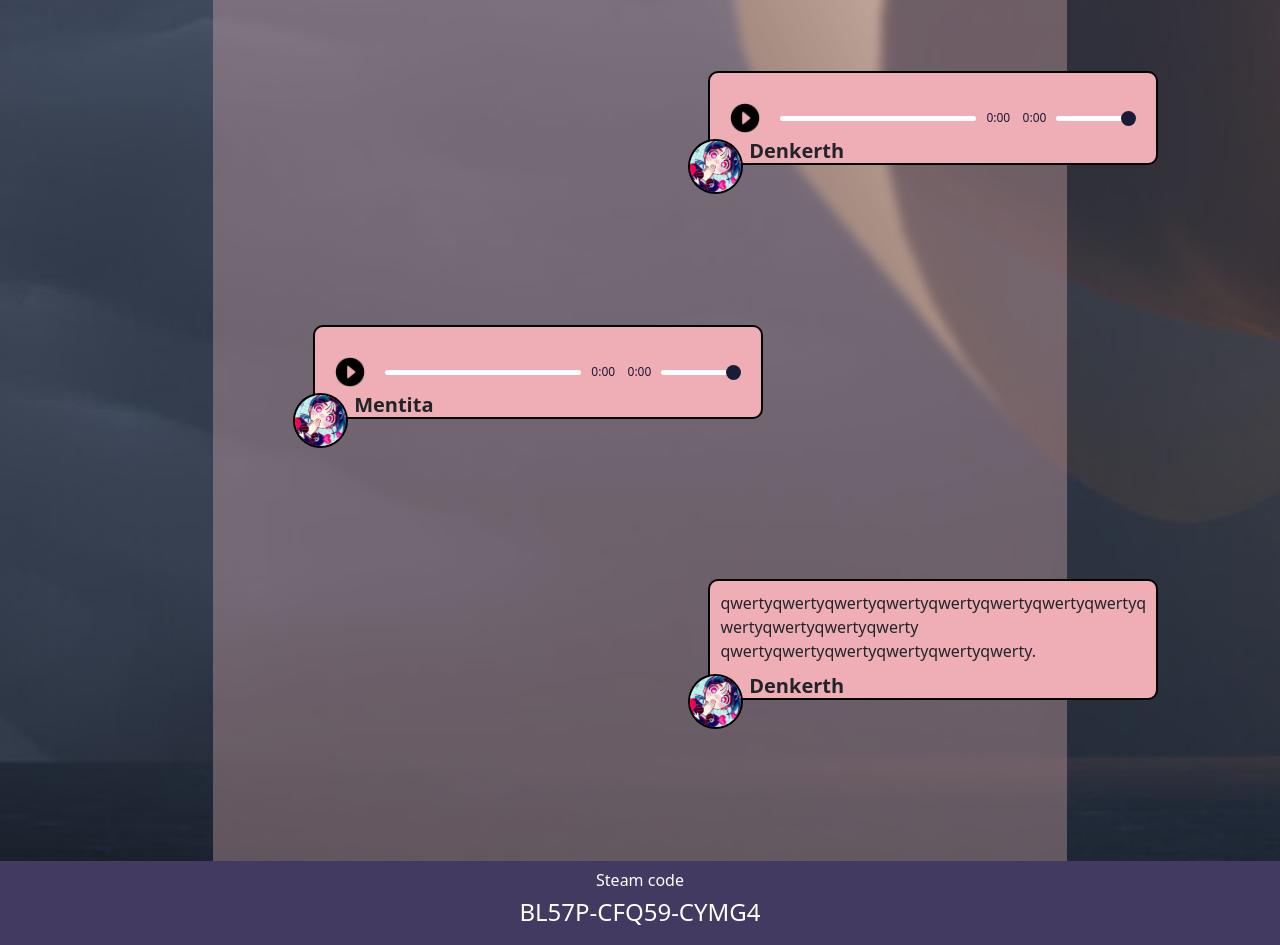
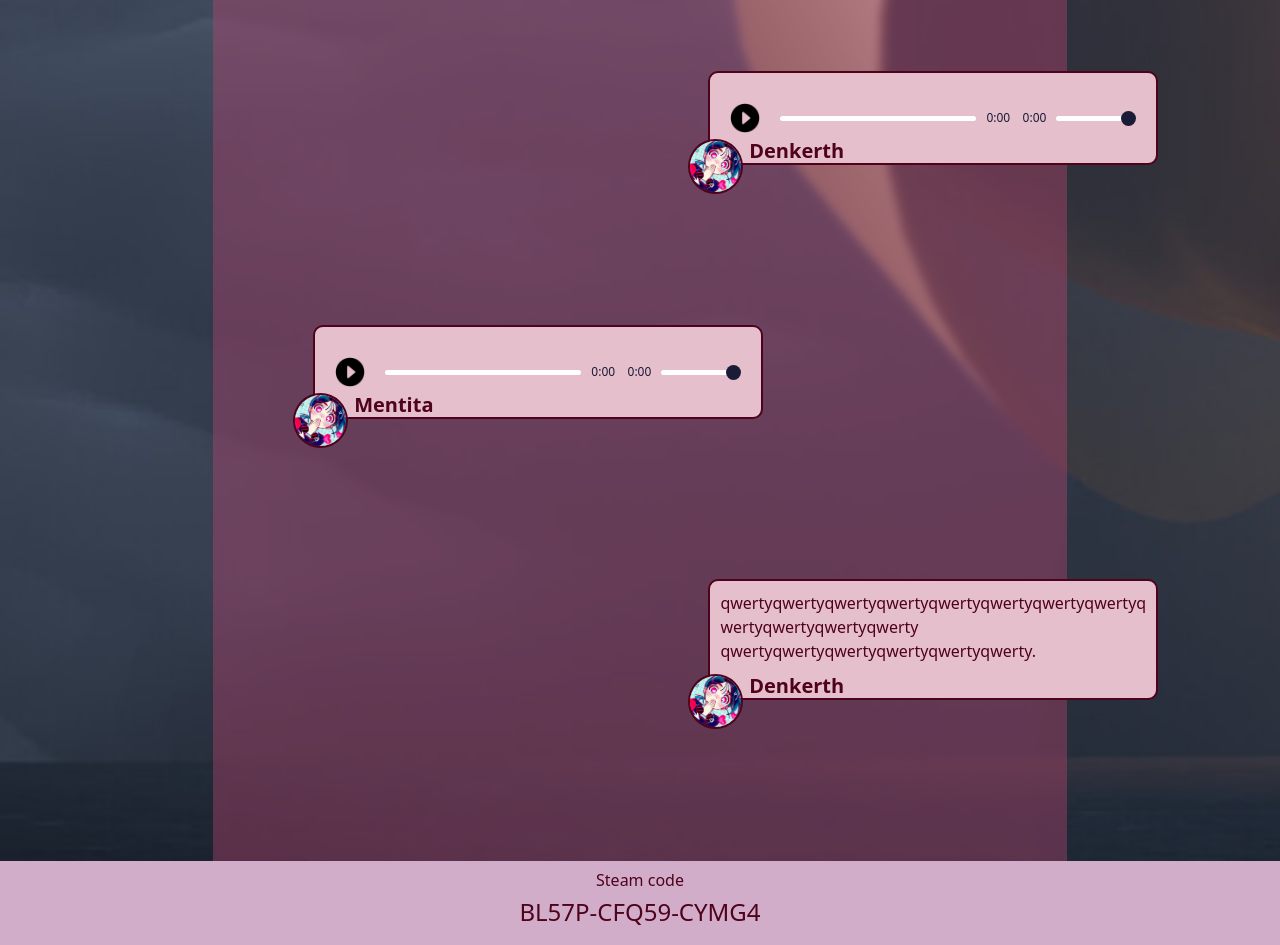
Before and after one commit to Sn4keC0de/8u8u, a plain HTML site: page reward.html in a window 1280 px wide. Shown: the part 1640-2585 px from the top of the page. Drawn offline with nearby package versions, Linux system fonts and the light colour scheme.

Commit message:
Correccion de colores para reward

```diff
--- a/css/audio_style.css
+++ b/css/audio_style.css
@@ -1,5 +1,5 @@
 .custom-audio-player {
-    background-color: #efadb6;
+    background-color: #efadb600;
     border-radius: 10px;
     padding: 10px;
     display: flex;
--- a/css/styles.css
+++ b/css/styles.css
@@ -14,14 +14,14 @@ body {
 }
 
 .title {
-    background-color: #FFF5E4;
+    background-color: #E6BFCC;
     text-align: center;
     height: 70px;
 }
 
 .title h1 {
     margin-bottom: 0 !important;
-    color: #ffffff;
+    color: #4F021B;
     font-size: 3em;
     line-height: 70px;
     text-shadow: 2px 2px 4px rgba(0, 0, 0, 0.5);
@@ -34,18 +34,18 @@ body {
     padding-left: 100px;
     padding-right: 100px;
     padding-bottom: 1px !important;
-    background-color: #ffc4c44f;
+    background-color: #c747765d;
     backdrop-filter: blur(5px);
 }
 
 .mensaje {
     min-height: 80px;
     width: 450px;
-    background-color: #EFADB6;
+    background-color: #E6BFCC;
     border-radius: 10px;
     padding: 10px;
     padding-bottom: 0px !important;
-    border: 2px solid rgb(0, 0, 0);
+    border: 2px solid #4F021B;
     position: relative;
 }
 
@@ -62,6 +62,7 @@ audio {
 }
 
 p {
+    color: #4F021B;
     margin-bottom: 35px !important;
     overflow-wrap: anywhere;
 }
@@ -79,7 +80,7 @@ p {
 .pf-img {
     left: -32px;
     border-radius: 50%;
-    border: 2px solid rgb(0, 0, 0);
+    border: 2px solid #4F021B;
     position: absolute;
     width: 55px;
 }
@@ -89,6 +90,7 @@ h5 {
     margin-bottom: 0% !important;
     font-size: 20px;
     margin-left: 1.8rem;
+    color: #4F021B;
 }
 
 .left {
@@ -100,7 +102,7 @@ h5 {
 }
 
 footer {
-    background-color: #191B37;
+    background-color: #E6BFCC;
 }
 
 .code-box {
@@ -110,11 +112,11 @@ footer {
 }
 
 .code-box h6 {
-    color: #ffffff;
+    color: #4F021B;
 }
 
 #code {
-    color: #ffffff;
+    color: #4F021B;
 }
 
 #code:hover {
@@ -137,7 +139,7 @@ footer {
     }
 
     .title h1{
-        font-size: 1.7rem;
+        font-size: 1.5rem;
     }
 
     .code-box {
```
